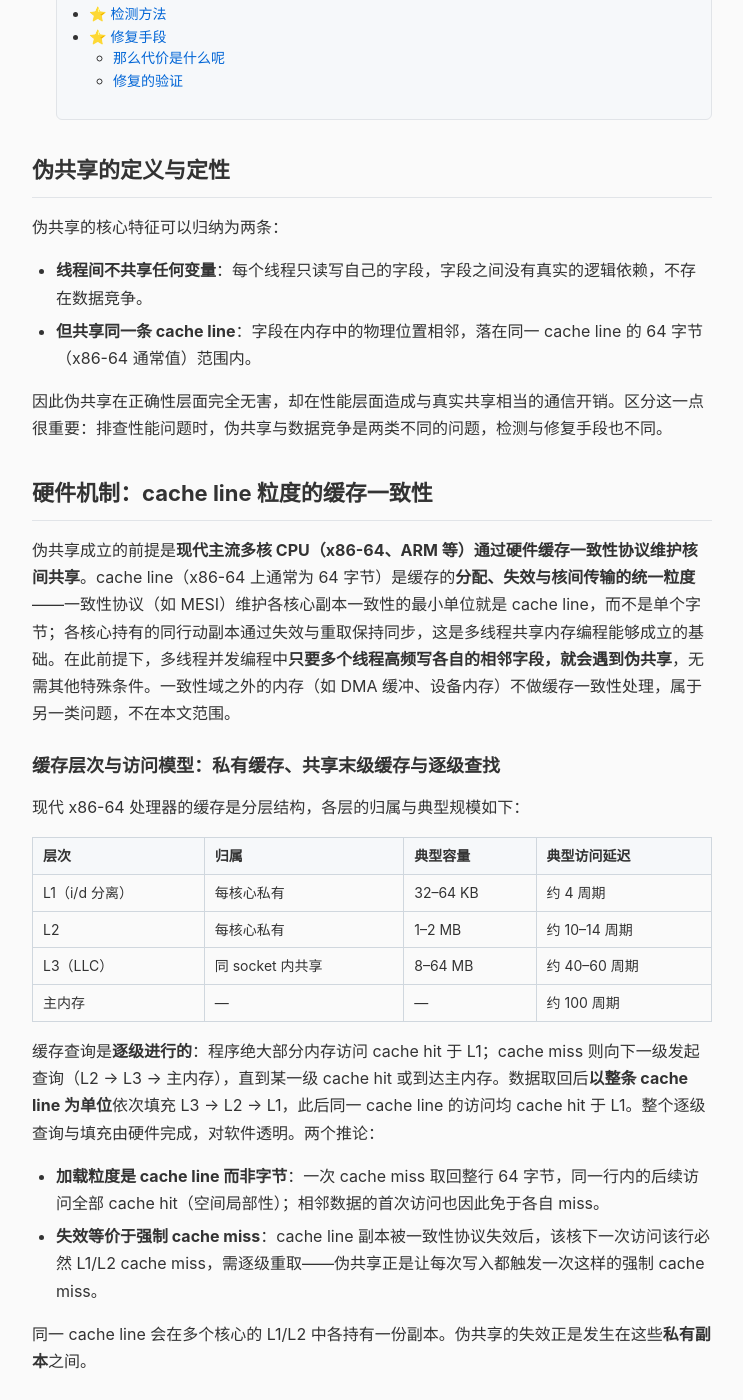
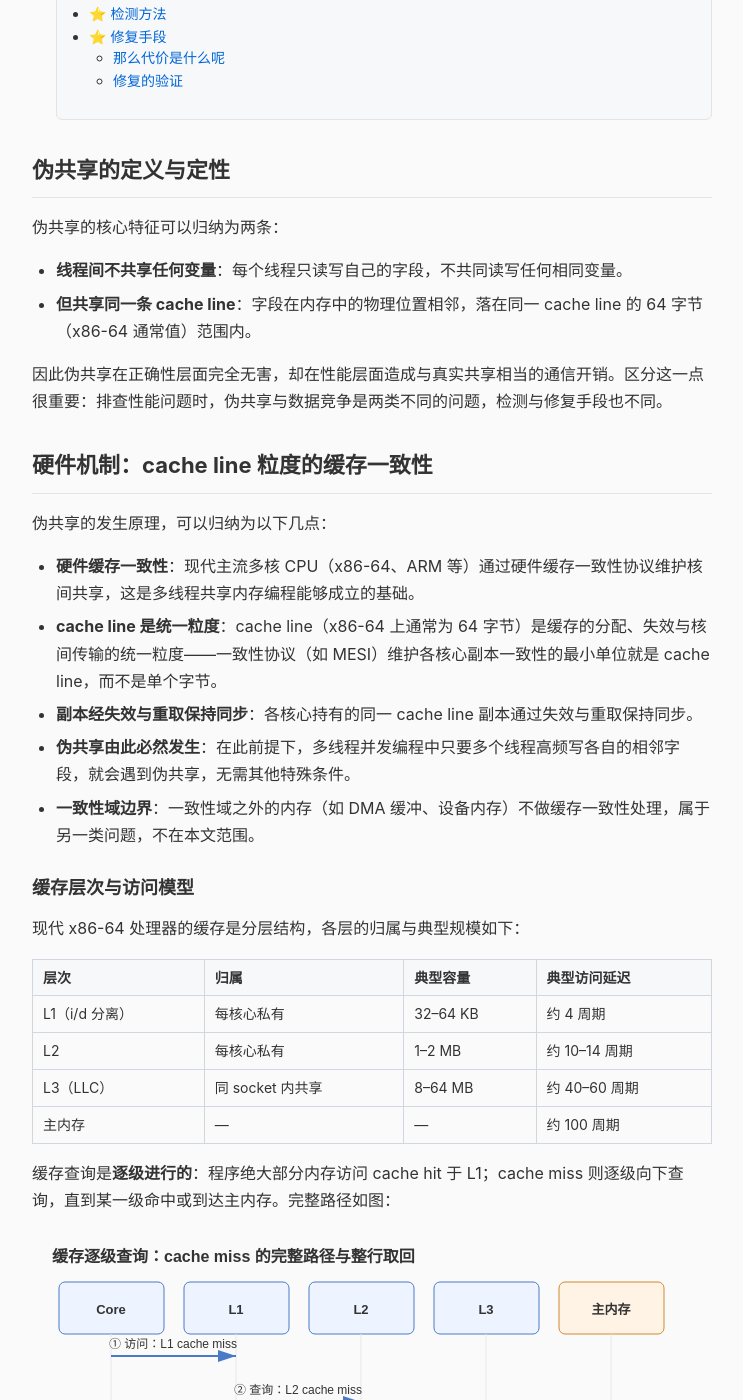
Before and after one commit to 4thcalabash/qd-knowledge, a Jekyll site: the page built from _posts/2026-08-08-false-sharing-cache-line.md, in a window 1280 px wide and 1400 px high, scrolled down 854 px. Shown: the whole window, without its empty margins (268-1011 px from the left). Built offline with Jekyll 4.4.1, drawn with Linux system fonts in a browser that asks for light colours; some of the changed text lies outside the part shown.

Commit message:
博文精修：伪共享文章补充说明、时序图与表述调整
- 新增缓存逐级查询时序图（cache-miss-path.svg）替换长文字描述
- 补充分级缓存访问模型；强调伪共享与 atomic 无关、普通变量同样发生
- 调整章节标题与细节表述

Co-Authored-By: Claude <noreply@anthropic.com>

````diff
--- a/_posts/2026-08-08-false-sharing-cache-line.md
+++ b/_posts/2026-08-08-false-sharing-cache-line.md
@@ -14,16 +14,22 @@ tool: Claude Code CLI
 
 伪共享的核心特征可以归纳为两条：
 
-- **线程间不共享任何变量**：每个线程只读写自己的字段，字段之间没有真实的逻辑依赖，不存在数据竞争。
+- **线程间不共享任何变量**：每个线程只读写自己的字段，不共同读写任何相同变量。
 - **但共享同一条 cache line**：字段在内存中的物理位置相邻，落在同一 cache line 的 64 字节（x86-64 通常值）范围内。
 
 因此伪共享在正确性层面完全无害，却在性能层面造成与真实共享相当的通信开销。区分这一点很重要：排查性能问题时，伪共享与数据竞争是两类不同的问题，检测与修复手段也不同。
 
 ## 硬件机制：cache line 粒度的缓存一致性
 
-伪共享成立的前提是**现代主流多核 CPU（x86-64、ARM 等）通过硬件缓存一致性协议维护核间共享**。cache line（x86-64 上通常为 64 字节）是缓存的**分配、失效与核间传输的统一粒度**——一致性协议（如 MESI）维护各核心副本一致性的最小单位就是 cache line，而不是单个字节；各核心持有的同行动副本通过失效与重取保持同步，这是多线程共享内存编程能够成立的基础。在此前提下，多线程并发编程中**只要多个线程高频写各自的相邻字段，就会遇到伪共享**，无需其他特殊条件。一致性域之外的内存（如 DMA 缓冲、设备内存）不做缓存一致性处理，属于另一类问题，不在本文范围。
+伪共享的发生原理，可以归纳为以下几点：
 
-### 缓存层次与访问模型：私有缓存、共享末级缓存与逐级查找
+- **硬件缓存一致性**：现代主流多核 CPU（x86-64、ARM 等）通过硬件缓存一致性协议维护核间共享，这是多线程共享内存编程能够成立的基础。
+- **cache line 是统一粒度**：cache line（x86-64 上通常为 64 字节）是缓存的分配、失效与核间传输的统一粒度——一致性协议（如 MESI）维护各核心副本一致性的最小单位就是 cache line，而不是单个字节。
+- **副本经失效与重取保持同步**：各核心持有的同一 cache line 副本通过失效与重取保持同步。
+- **伪共享由此必然发生**：在此前提下，多线程并发编程中只要多个线程高频写各自的相邻字段，就会遇到伪共享，无需其他特殊条件。
+- **一致性域边界**：一致性域之外的内存（如 DMA 缓冲、设备内存）不做缓存一致性处理，属于另一类问题，不在本文范围。
+
+### 缓存层次与访问模型
 
 现代 x86-64 处理器的缓存是分层结构，各层的归属与典型规模如下：
 
@@ -34,7 +40,11 @@ tool: Claude Code CLI
 | L3（LLC） | 同 socket 内共享 | 8–64 MB | 约 40–60 周期 |
 | 主内存 | — | — | 约 100 周期 |
 
-缓存查询是**逐级进行的**：程序绝大部分内存访问 cache hit 于 L1；cache miss 则向下一级发起查询（L2 → L3 → 主内存），直到某一级 cache hit 或到达主内存。数据取回后**以整条 cache line 为单位**依次填充 L3 → L2 → L1，此后同一 cache line 的访问均 cache hit 于 L1。整个逐级查询与填充由硬件完成，对软件透明。两个推论：
+缓存查询是**逐级进行的**：程序绝大部分内存访问 cache hit 于 L1；cache miss 则逐级向下查询，直到某一级命中或到达主内存。完整路径如图：
+
+![缓存逐级查询与整行取回]({{ site.baseurl }}/assets/images/cache-miss-path.svg)
+
+两个推论：
 
 - **加载粒度是 cache line 而非字节**：一次 cache miss 取回整行 64 字节，同一行内的后续访问全部 cache hit（空间局部性）；相邻数据的首次访问也因此免于各自 miss。
 - **失效等价于强制 cache miss**：cache line 副本被一致性协议失效后，该核下一次访问该行必然 L1/L2 cache miss，需逐级重取——伪共享正是让每次写入都触发一次这样的强制 cache miss。
@@ -73,8 +83,6 @@ tool: Claude Code CLI
 
 当两个核心分别反复写入自己那一半 cache line 时，该行在两个核心之间来回传输，形成 cache line 乒乓（ping-pong）。每次传输都包含完整的失效与 RFO 流程，吞吐被核间通信速率限制。
 
-乒乓与真共享（真正读写同一个变量）的对比：真共享的每一次传输至少携带了必要的通信数据；伪共享的每一次传输都是纯粹的浪费——被传输的字节中没有任何一方需要对方写过的内容。
-
 ## ⭐ 典型场景
 
 ### 示例：相邻的原子计数器
@@ -87,6 +95,8 @@ struct Stats {
 ```
 
 线程 A 每次写 `buy_count` 都会使线程 B 持有的整行副本失效，线程 B 下一次写 `sell_count` 便触发一次 RFO。两个字段之间没有任何真实依赖，写操作却相互拖累。实测中，双线程各自写不同字段的吞吐可能**低于串行执行**；伪共享的代价可以高到与竞争同一把锁相当，乃至更差——锁竞争至少是"必要的同步"，伪共享则是无谓的同步。
+
+> **注意**：std::atomic 是 false sharing 的重灾区，因为这是典型的并发之地；但普通变量也一样可能发生 false sharing，且更难察觉。
 
 ### 低延迟系统中最常出现的位置
 
````
Also changed, not shown: assets/images/cache-miss-path.svg (added).
